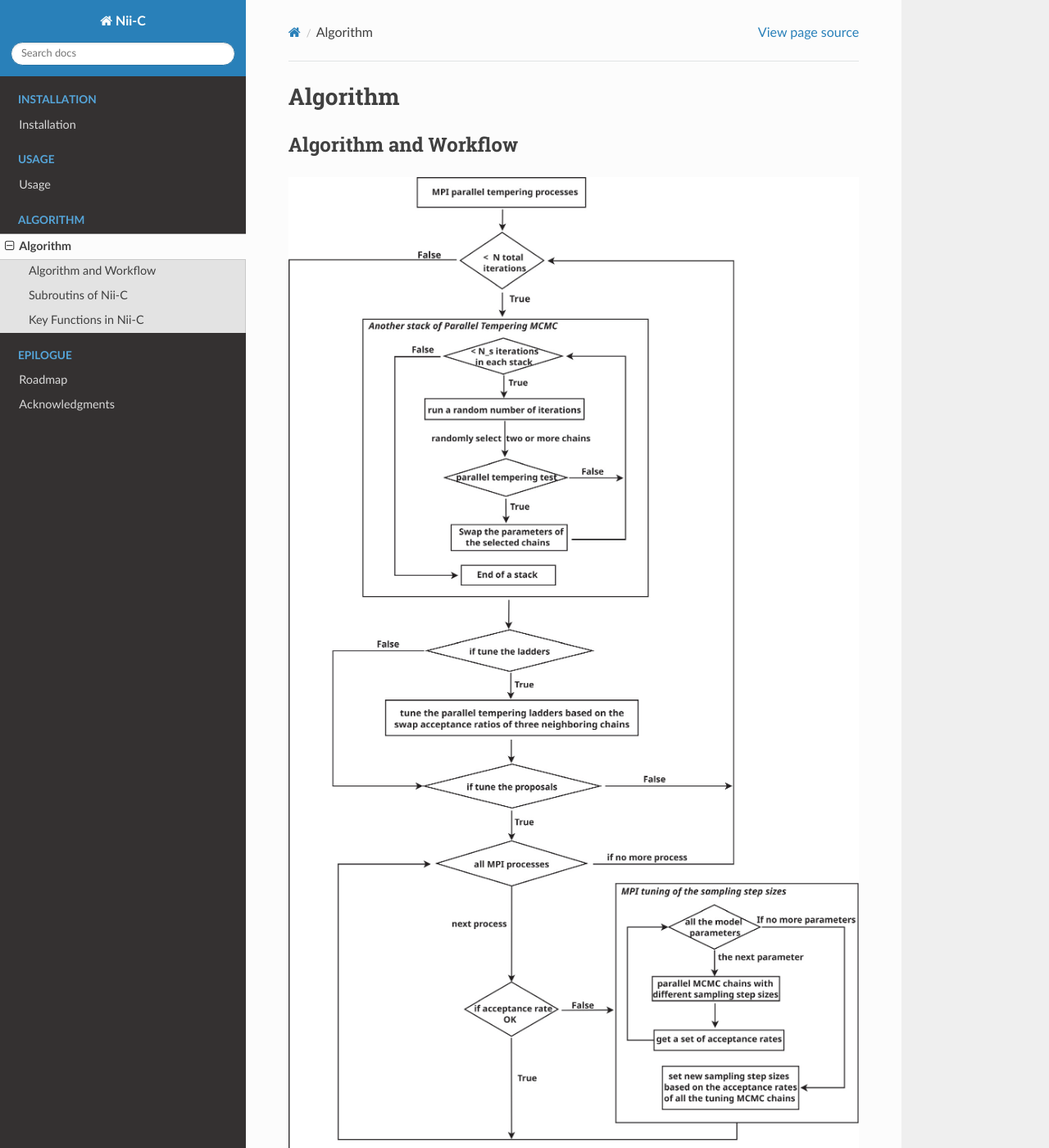
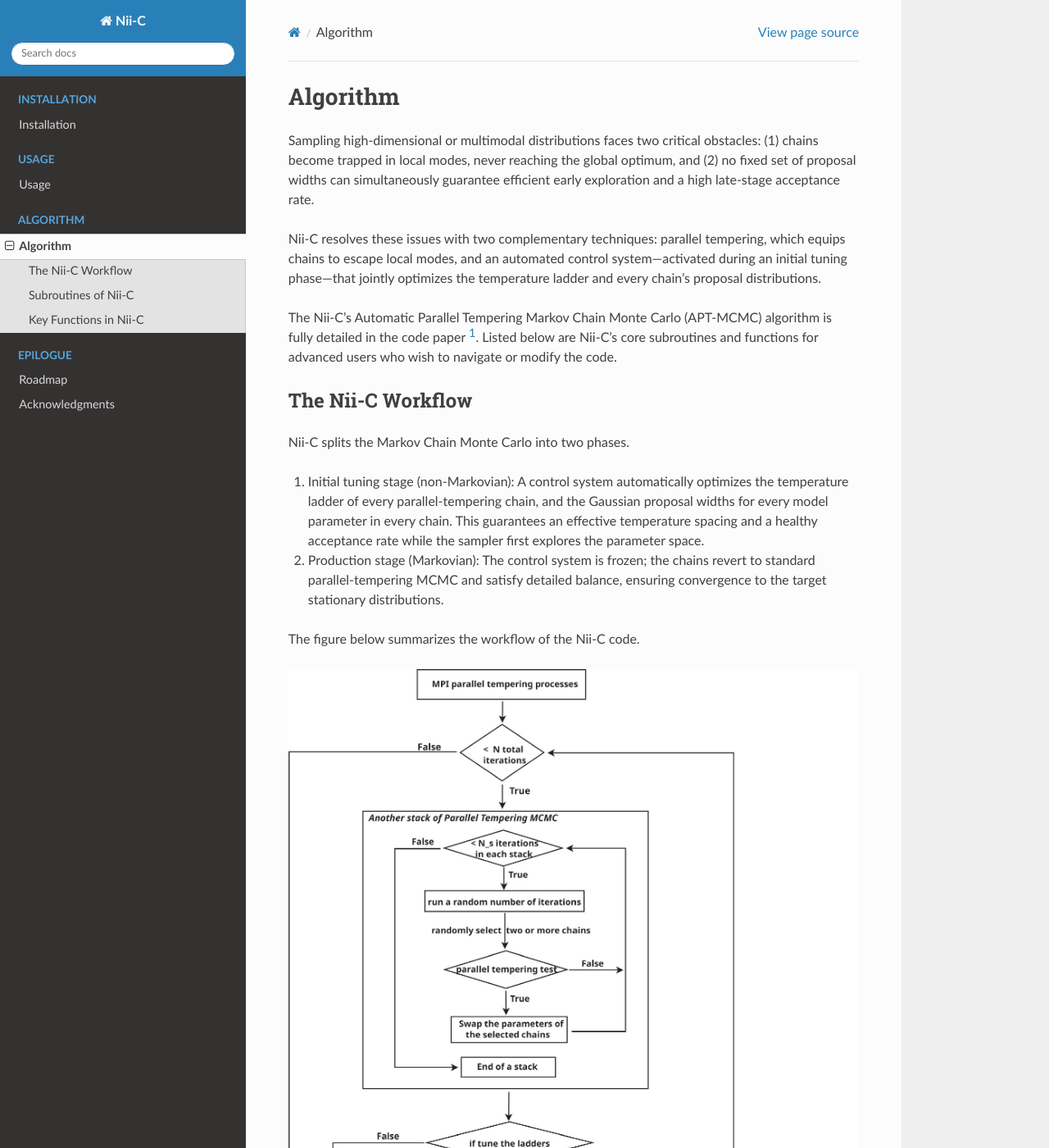
Before and after one commit to shengjin/nii-c-MAN, a Sphinx documentation site: the page built from docs/source/algorithm.rst, in a window 1280 px wide and 1400 px high. Shown: the whole window at 82% size. Built offline with Sphinx 7.4.7 and the Read the Docs theme 3.1.0, drawn with Linux system fonts in a browser that asks for light colours; some of the changed text lies outside the part shown.

```diff
--- a/docs/source/algorithm.rst
+++ b/docs/source/algorithm.rst
@@ -1,17 +1,38 @@
 Algorithm
 ======================
 
+Sampling high-dimensional or multimodal distributions faces two critical obstacles: (1) chains become trapped in local modes, never reaching the global optimum, and (2) no fixed set of proposal widths can simultaneously guarantee efficient early exploration and a high late-stage acceptance rate.
 
-Algorithm and Workflow
-----------------------
+Nii-C resolves these issues with two complementary techniques: parallel tempering, which equips chains to escape local modes, and an automated control system—activated during an initial tuning phase—that jointly optimizes the temperature ladder and every chain’s proposal distributions.
 
+The Nii-C's Automatic Parallel Tempering Markov Chain Monte Carlo (APT-MCMC) algorithm is  fully detailed in the code paper [1]_.
+Listed below are Nii-C’s core subroutines and functions for advanced users who wish to navigate or modify the code.
+
+
+The Nii-C Workflow
+------------------
+
+Nii-C splits the Markov Chain Monte Carlo into two phases.
+
+1.  Initial tuning stage (non-Markovian):
+    A control system automatically optimizes the temperature ladder of every parallel-tempering chain, and the Gaussian proposal widths for every model parameter in every chain. This guarantees an effective temperature spacing and a healthy acceptance rate while the sampler first explores the parameter space.
+
+2.   Production stage (Markovian): The control system is frozen; the chains revert to standard parallel-tempering MCMC and satisfy detailed balance, ensuring convergence to the target stationary distributions.
+
+The figure below summarizes the workflow of the Nii-C code.
 
 .. image:: image/nii-c.jpg
 
 
+.. note::
+   Nii-C is designed as a flexible parallel-MCMC engine that can be adapted to diverse sampling tasks simply by adjusting the parameters in ``input.ini``. Please refer to the code paper for different ways of controlling the parallel MCMC process.
 
-Subroutins of Nii-C
--------------------
+
+
+Subroutines of Nii-C
+---------------------
+
+Below, we describe the primary subroutine files of the Nii-C code.
 
 - ``main.c``: This file contains the main function of the program. It is responsible for configuring and executing the entire APT-MCMC process.
 
@@ -39,6 +60,8 @@ Subroutins of Nii-C
 
 Key Functions in Nii-C
 ----------------------
+
+The following list describes the key functions in the Nii-C code.
 
 - ``calc_closest_ar``: In a tuning stage, this function identifies the acceptance rate that is closest to the ideal value of 0.234 in the two-dimensional array named ``ar_ParmNvaried``. The array records the acceptance rates of ``N_para`` tuning groups comprising ``Nvaried`` tuning chains for each model parameter.
 
@@ -132,3 +155,6 @@ Key Functions in Nii-C
 - ``swap_two_chains``: This function interchanges the positions in the parameter space of two parallel tempering chains.
 
 - ``tune_oneparm_Nvaried``:  In a tuning process, this function updates the ``sigma_tune1parm_NvariedParm`` array. The array consists of ``Nvaried`` sets of new sampling step sizes for a group of tuning chains that are used to adjust the step size of a model parameter. The new values for the sampling step sizes of the group of tuning chains are provided in an array named ``sigma_alltune_ParmNvaried``.
+
+
+.. [1]  https://ui.adsabs.harvard.edu/abs/2024ApJS..274...10J/abstract
```
